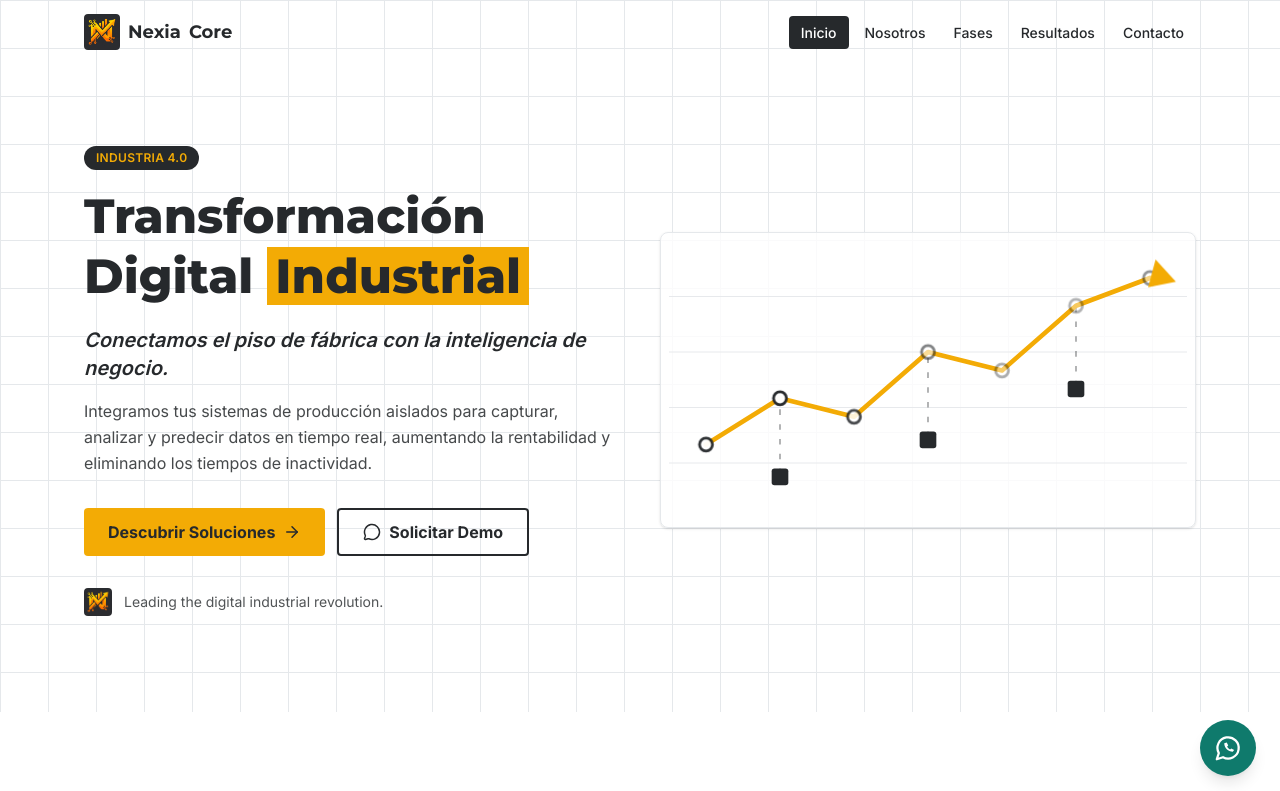
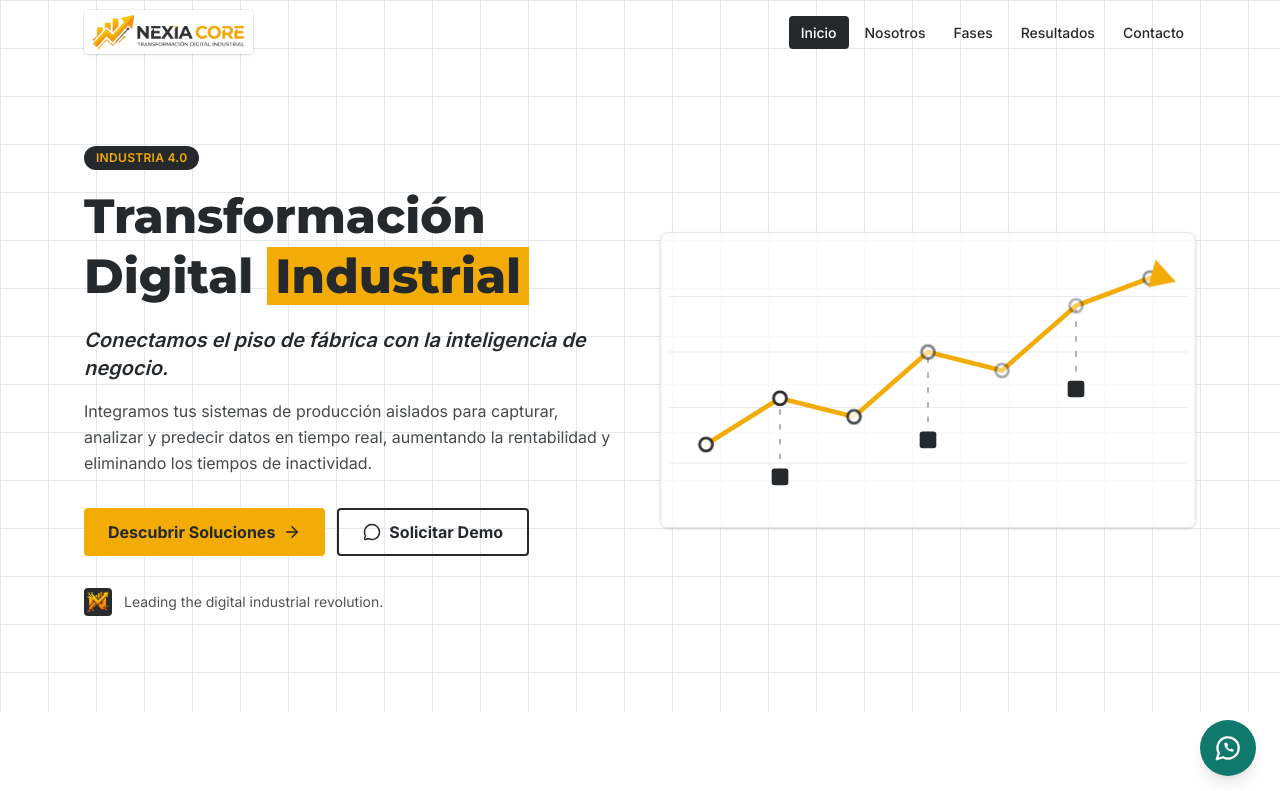
Before and after one commit to S1K4R/nexia-core, a Next.js app: page / in a window 1280 px wide. Shown: the top 791 px of the page. Built offline with nearby package versions, Linux system fonts and the light colour scheme.

Commit message:
Logo horizontal en el header y imagen para compartir
Co-Authored-By: Claude Sonnet 5.5 <noreply@anthropic.com>

```diff
--- a/components/Header.jsx
+++ b/components/Header.jsx
@@ -1,7 +1,7 @@
 "use client";
 import { useEffect, useState } from "react";
 import { Menu, X } from "lucide-react";
-import Logo from "./Logo";
+import LogoFull from "./LogoFull";
 
 const links = [
   { id: "inicio", label: "Inicio" },
@@ -55,10 +55,9 @@ export default function Header() {
   return (
     <header className={`fixed inset-x-0 top-0 z-50 transition-colors duration-300 ${dark ? "bg-carbon/95 text-white backdrop-blur" : "bg-transparent text-carbon"}`}>
       <nav aria-label="Principal" className="mx-auto flex h-16 max-w-6xl items-center justify-between px-5">
-        <a href="/" className="flex items-center gap-2 font-titulo text-lg font-bold" onClick={goHome}>
+        <a href="/" aria-label="Nexia Core, volver al inicio" className="flex items-center rounded bg-white px-2 py-1 shadow-sm ring-1 ring-black/5" onClick={goHome}>
           {/* LOGO: reemplazar public/logo.png por el logo definitivo */}
-          <Logo size={36} />
-          Nexia <span className={dark ? "text-amarillo" : ""}>Core</span>
+          <LogoFull height={36} className="h-9 w-auto" />
         </a>
         <ul className="hidden items-center gap-1 md:flex">
           {links.map((l) => (
--- a/components/Logo.jsx
+++ b/components/Logo.jsx
@@ -1,8 +1,8 @@
 import Image from "next/image";
 
-// LOGO: reemplazar public/logo.png por el logo definitivo
+// Ícono cuadrado "N". LOGO: reemplazar public/logo-icon.png por el definitivo
 export default function Logo({ size = 40, className = "" }) {
   return (
-    <Image src="/logo.png" alt="Logo de Nexia Core" width={size} height={size} className={`rounded ${className}`} priority />
+    <Image src="/logo-icon.png" alt="Logo de Nexia Core" width={size} height={size} className={`rounded ${className}`} priority />
   );
 }
--- /dev/null
+++ b/components/LogoFull.jsx
@@ -0,0 +1,15 @@
+import Image from "next/image";
+
+// Logo horizontal. LOGO: reemplazar public/logo.png por el definitivo (relación 1600x377)
+export default function LogoFull({ height = 40, className = "" }) {
+  return (
+    <Image
+      src="/logo.png"
+      alt="Nexia Core - Transformación Digital Industrial"
+      width={Math.round((height * 1600) / 377)}
+      height={height}
+      className={className}
+      priority
+    />
+  );
+}
```
Also changed, not shown: public/logo.png, public/og.png.
